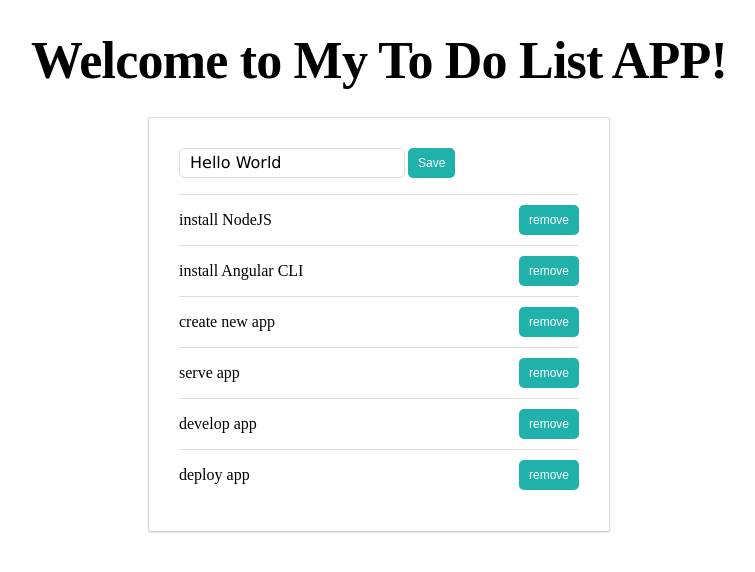
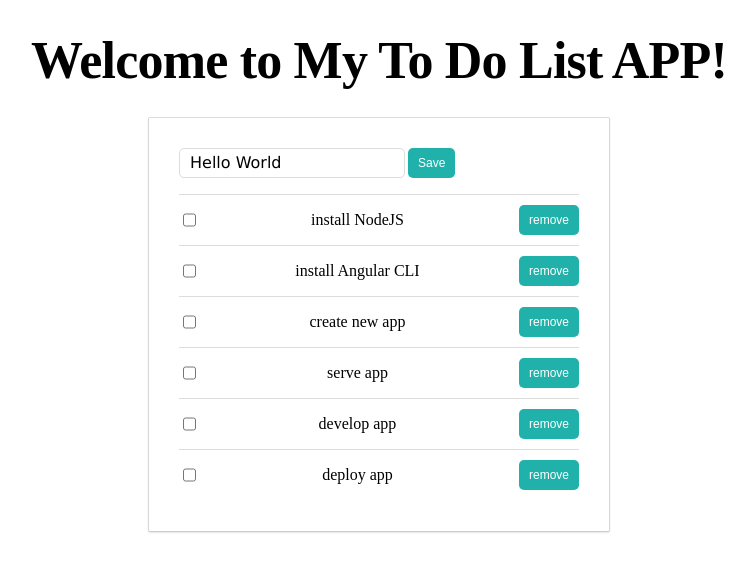
Before and after one commit to karomamczi/ng-girls-to-do-list-app, an Angular app: page / in a window 1280 px wide. Shown: the top 572 px of the page, without its empty margins (261-1016 px from the left). Built offline with nearby package versions, Linux system fonts and the light colour scheme.

Commit message:
feat: Adding a checkbox

```diff
--- a/src/app/list-manager/list-manager.component.ts
+++ b/src/app/list-manager/list-manager.component.ts
@@ -10,7 +10,7 @@ import { TodoListService } from '../services/todo-list.service';
 
     <ul>
       <li *ngFor="let todoItem of todoList">
-        <app-todo-item [item]="todoItem" (remove)="removeItem($event)"></app-todo-item>
+        <app-todo-item [item]="todoItem" (remove)="removeItem($event)" (update)="updateItem($event)"></app-todo-item>
       </li>
     </ul>
   </div>
@@ -30,7 +30,14 @@ export class ListManagerComponent implements OnInit {
     this.todoListService.addItem({ title });
   }
 
-  removeItem(item): void {
+  removeItem(item: TodoItem): void {
     this.todoListService.deleteItem(item);
   }
+
+  updateItem(itemWithChanges: any): void {
+    this.todoListService.updateItem(
+      itemWithChanges.item,
+      itemWithChanges.changes
+    );
+  }
 }
--- a/src/app/services/storage.service.ts
+++ b/src/app/services/storage.service.ts
@@ -6,7 +6,7 @@ export class StorageService {
     return JSON.parse(localStorage.getItem(key));
   }
 
-  setData(key: string, data: any) {
+  setData(key: string, data: any): void {
     localStorage.setItem(key, JSON.stringify(data));
   }
 }
--- a/src/app/todo-item/todo-item.component.css
+++ b/src/app/todo-item/todo-item.component.css
@@ -16,3 +16,7 @@
   flex-grow: 1;
   padding-left: 11px;
 }
+
+.todo-complete {
+  text-decoration: line-through;
+}
--- a/src/app/todo-item/todo-item.component.ts
+++ b/src/app/todo-item/todo-item.component.ts
@@ -4,9 +4,14 @@ import { TodoItem } from '../interfaces/todo-item';
 @Component({
   selector: 'app-todo-item',
   template: `
-    <div class="todo-item">{{ item.title }}
-     <button class="btn btn-red" (click)="removeItem()">remove</button>
+    <div class="todo-item">
+      <input type="checkbox" class="todo-checkbox" (click)="completeItem()" [checked]="this.item.completed">
+      <span class="todo-title" [ngClass]="{'todo-complete': this.item.completed}">
+        {{ item.title }}
+      </span>
+      <button class="btn btn-red" (click)="removeItem()">remove</button>
     </div>
+
   `,
   styleUrls: ['./todo-item.component.css']
 })
@@ -15,8 +20,17 @@ export class TodoItemComponent {
   item: TodoItem;
   @Output()
   remove: EventEmitter<TodoItem> = new EventEmitter<TodoItem>();
+  @Output()
+  update: EventEmitter<any> = new EventEmitter<any>();
 
   constructor() {}
+
+  completeItem(): void {
+    this.update.emit({
+      item: this.item,
+      changes: { completed: !this.item.completed }
+    });
+  }
 
   removeItem(): void {
     this.remove.emit(this.item);
```
